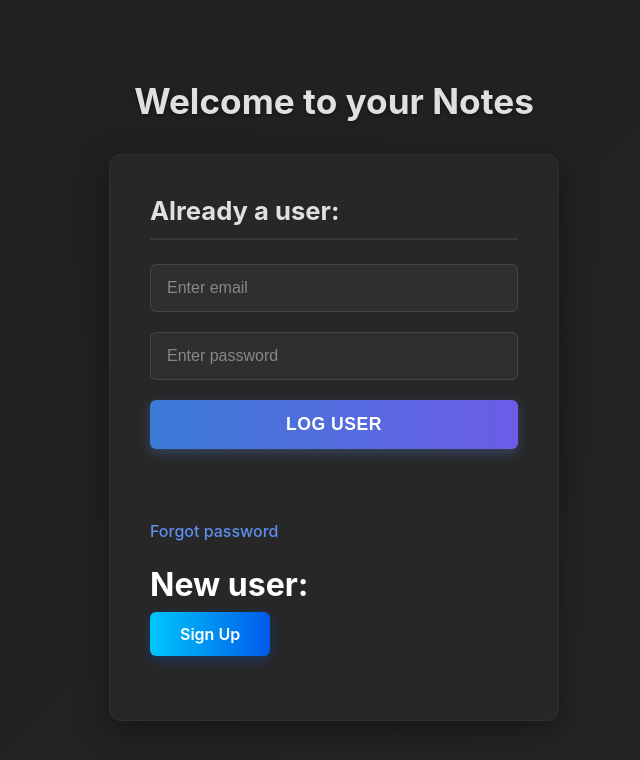
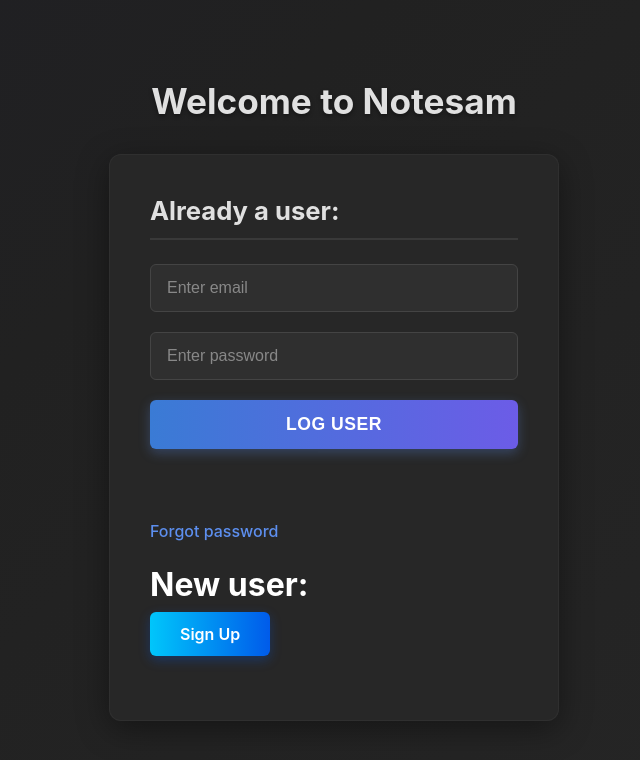
Before and after one commit to Sneh674/notes-next-app, a Next.js app: page / in a window 1280 px wide. Shown: the top 760 px of the page, without its empty margins (306-946 px from the left). Built offline with nearby package versions, Linux system fonts and the light colour scheme; a web font is replaced by a local one.

Commit message:
website title changed and Notesam name added to home page

```diff
--- a/src/app/layout.tsx
+++ b/src/app/layout.tsx
@@ -14,8 +14,8 @@ const geistMono = Geist_Mono({
 });
 
 export const metadata: Metadata = {
-  title: "Create Next App",
-  description: "Generated by create next app",
+  title: "Notesam - AI-powered Notes Management App",
+  description: "Notes management app with AI chat bot",
 };
 
 export default function RootLayout({
--- a/src/app/page.tsx
+++ b/src/app/page.tsx
@@ -80,7 +80,7 @@ export default function Home() {
     <div className={styles.homemain}>
       {!verifying && !verifiedUser ? (
         <>
-          <h2 className={styles.h2}>Welcome to your Notes</h2>
+          <h2 className={styles.h2}>Welcome to Notesam</h2>
           <div className={styles.div}>
             <h1 className={styles.h1}>Already a user:</h1>
             <form onSubmit={handleLogin} className={styles.logInForm}>
```
